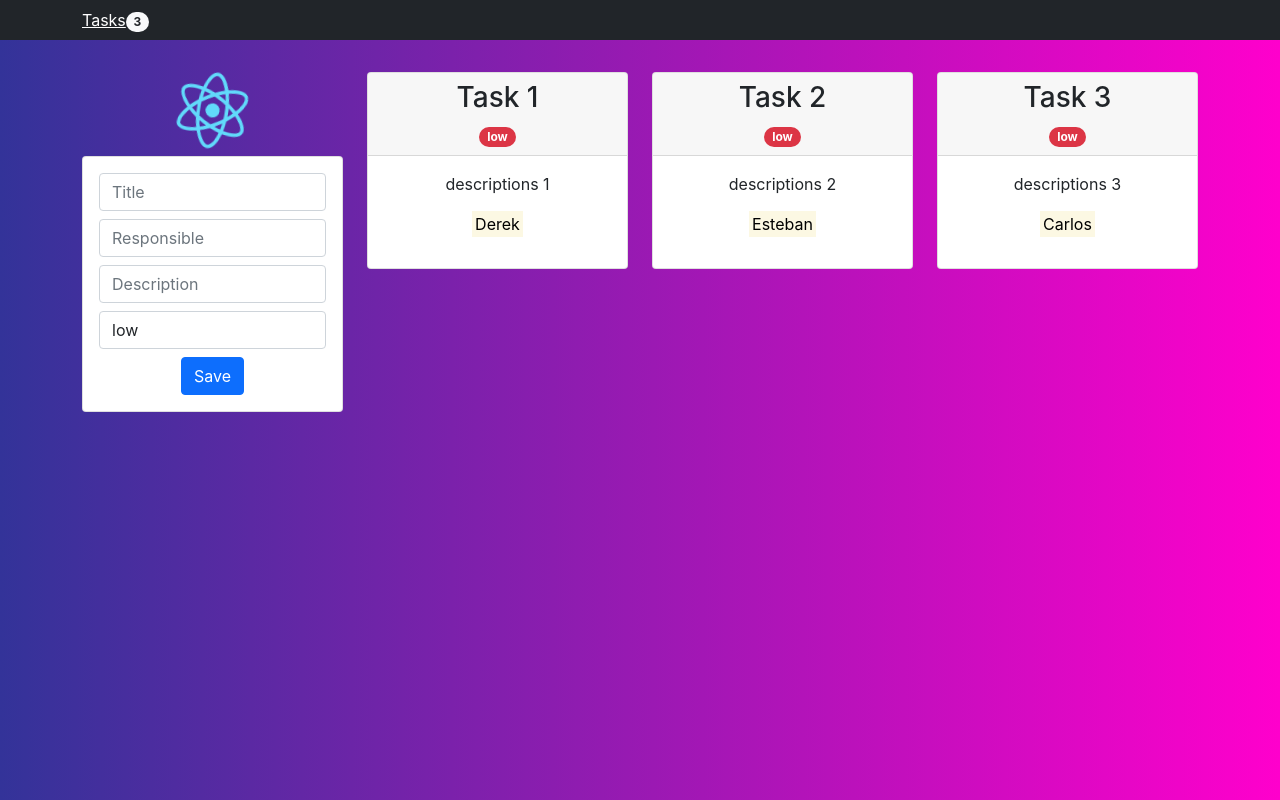
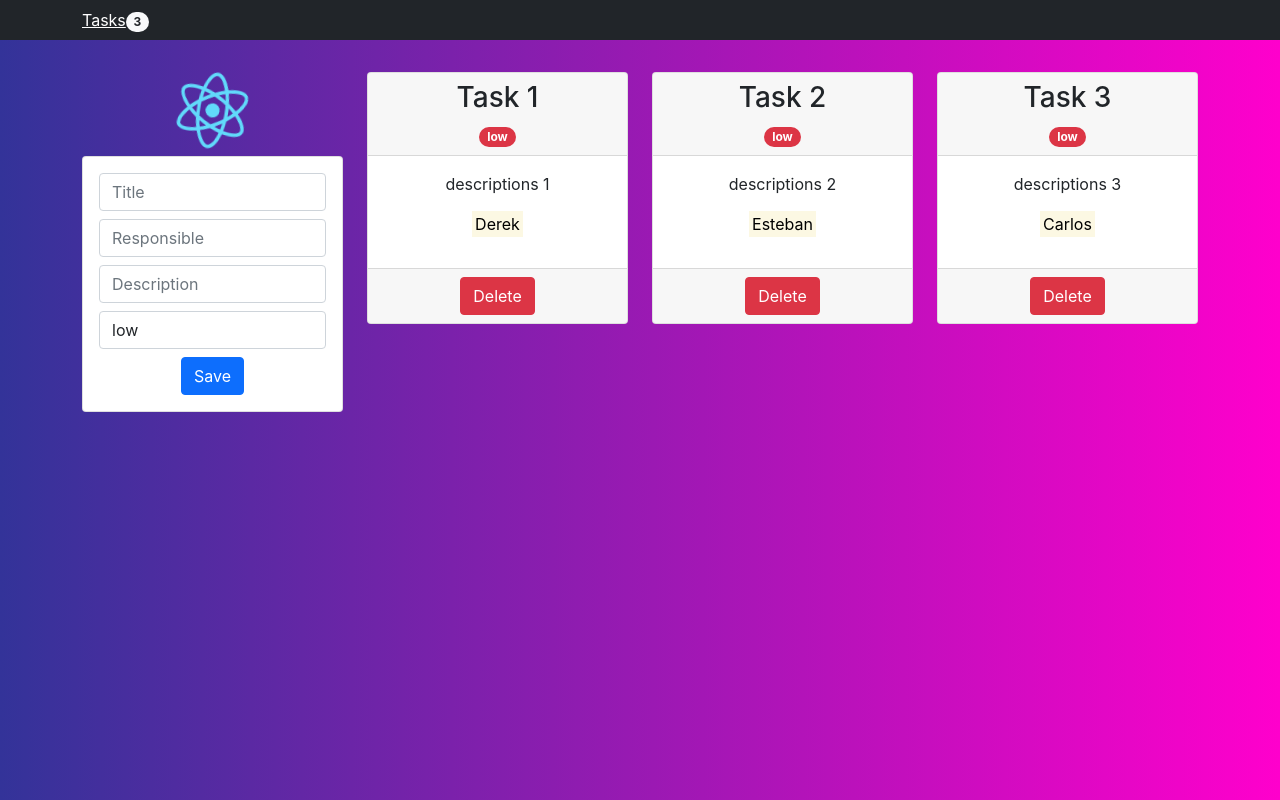
Before and after one commit to GedGonz/ReactApp, a React (Create React App) app: page / in a window 1280 px wide. Built offline with nearby package versions, Linux system fonts and the light colour scheme.

Commit message:
delete todo

```diff
--- a/src/App.js
+++ b/src/App.js
@@ -25,6 +25,14 @@
     })
   }
 
+  removeTodo(index){
+    this.setState({
+      todos:this.state.todos.filter((e,i)=>{
+        return i !== index
+      })
+    })
+  }
+
 
   render(){
     const todos=this.state.todos.map((todo, i)=>{
@@ -40,6 +48,11 @@
             <div className="card-body">
               <p>{todo.description}</p>
               <p><mark>{todo.responsible}</mark></p>
+            </div>
+            <div className="card-footer">
+              <button className="btn btn-danger" onClick={this.removeTodo.bind(this,i)}>
+                Delete
+              </button>
             </div>
           </div>
         </div>
```
